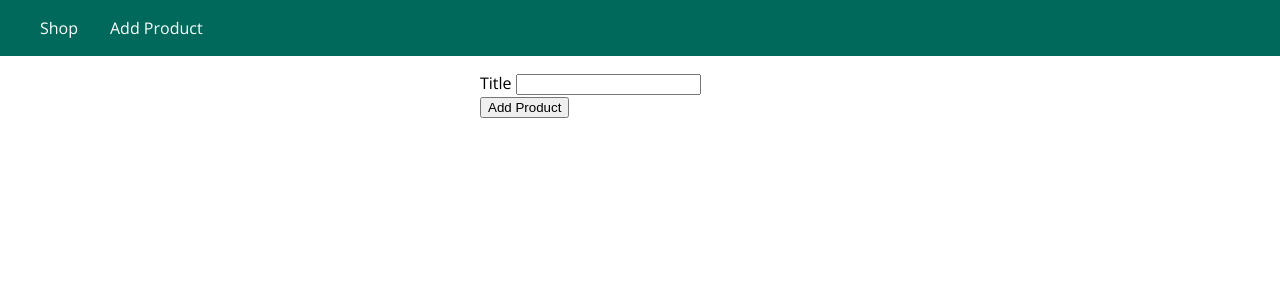
After one commit to kdenno/e-Store, a Node server app: template views/add-product.ejs in a window 1280 px wide. The commit adds this page. Shown: the top 300 px of the page. Run offline with Node 20, Linux system fonts and the light colour scheme; the template is opened without the code that fills it: most values are stand-ins (such as "Sample title", 1, 10 or a date in 2020).

Commit message:
templating engines, ejs, dynamic data rendering

```diff
--- a/app.js
+++ b/app.js
@@ -12,6 +12,11 @@ const shopRoutes = require('./routes/shop');
 // execute express coz the express package returns a function
 const app = express();
 
+// declare view engine
+app.set('view engine', 'ejs');
+// location of views
+app.set('views', 'views');
+
 // by default, response from express is not parsed so use middleware and parse all responses
 app.use(bodyParser.urlencoded({extended: false}));
 // allow access to static files
@@ -24,7 +29,7 @@ app.use(shopRoutes);
 
 // add middleware for 404
 app.use((req, res, next) =>{
-    res.status(404).sendFile(path.join(__dirname, 'views', '404.html'));
+    res.status(404).render('404', {pageTitle: 'Page Not Found'});
 });
 
 
--- a/package.json
+++ b/package.json
@@ -22,6 +22,7 @@
   },
   "dependencies": {
     "body-parser": "^1.19.0",
+    "ejs": "^3.0.1",
     "express": "^4.17.1"
   }
 }
--- a/public/css/product.css
+++ b/public/css/product.css
@@ -4,33 +4,22 @@
     margin: auto;
 }
 
-.form-control {
-    margin: 1rem 0;
+.product-item {
+    width: 20rem;
+    max-width: 95%;
 }
 
-.form-control label,
-.form-control input {
-    display: block;
-    width: 100%;
+.product__title {
+    font-size: 1.2rem;
+    text-align: center;
 }
 
-.form-control input {
-    border: 1px solid #dbc441;
-    font: inherit;
-    border-radius: 2px;
+.product__price {
+    text-align: center;
+    color: #4d4d4d;
+    margin-bottom: 0.5rem;
 }
 
-button {
-    font: inherit;
-    border: 1px solid #3e00a1;
-    color: #3e00a1;
-    background: white;
-    border-radius: 3px;
-    cursor: pointer;
+.product__description {
+    text-align: center;
 }
-
-button:hover,
-button:active {
-    background-color: #3e00a1;
-    color: white;
-}
--- a/public/css/style.css
+++ b/public/css/style.css
@@ -1,18 +1,24 @@
+@import url('https://fonts.googleapis.com/css?family=Open+Sans:400,700');
+
+* {
+  box-sizing: border-box;
+}
 
 body {
   padding: 0;
   margin: 0;
-        font-family: sans-serif;
+  font-family: 'Open Sans', sans-serif;
 }
 
 main {
   padding: 1rem;
+  margin: auto;
 }
 
 .main-header {
   width: 100%;
   height: 3.5rem;
-        background-color: #dbc441;
+  background-color: #00695c;
   padding: 0 1.5rem;
 }
 
@@ -36,11 +42,67 @@
 
 .main-header__item a {
   text-decoration: none;
-        color: black;
+  color: white;
 }
 
 .main-header__item a:hover,
 .main-header__item a:active,
 .main-header__item a.active {
-        color: #3e00a1;
+  color: #ffeb3b;
 }
+
+.grid {
+  display: flex;
+  flex-wrap: wrap;
+  justify-content: space-around;
+  align-items: stretch;
+}
+
+.card {
+  box-shadow: 0 2px 8px rgba(0, 0, 0, 0.26);
+}
+
+.card__header,
+.card__content {
+  padding: 1rem;
+}
+
+.card__header h1,
+.card__content h1,
+.card__content h2,
+.card__content p {
+  margin: 0;
+}
+
+.card__image {
+  width: 100%;
+}
+
+.card__image img {
+  width: 100%;
+}
+
+.card__actions {
+    padding: 1rem;
+    text-align: center;
+}
+
+.card__actions button,
+.card__actions a {
+    margin: 0 0.25rem;
+}
+
+.btn {
+  font: inherit;
+  border: 1px solid #00695c;
+  color: #00695c;
+  background: white;
+  border-radius: 3px;
+  cursor: pointer;
+}
+
+.btn:hover,
+.btn:active {
+  background-color: #00695c;
+  color: white;
+}
--- a/routes/admin.js
+++ b/routes/admin.js
@@ -6,7 +6,8 @@ const rootPath = require('../helpers/path');
 const products = [];
 
 router.get('/add-product', (req, res)=>{
-    res.sendFile(path.join(rootPath, 'views', 'add-product.html'));
+    // res.sendFile(path.join(rootPath, 'views', 'add-product.html'));
+    res.render('add-product', {pageTitle: 'Add Product', path: '/admin/add-product'});
 });
 router.post('/add-product', (req, res)=>{
     console.log(req.body);
--- a/routes/shop.js
+++ b/routes/shop.js
@@ -7,8 +7,10 @@ const adminData = require('./admin');
 
 
 router.get('/', (req, res, next)=>{
-   console.log(adminData.products);
-   res.sendFile(path.join(rootPath, 'views', 'shop.html'));
+   // res.sendFile(path.join(rootPath, 'views', 'shop.html'));
+   const products = adminData.products;
+   // render and pass data into the view
+   res.render('shop', {prods: products, pageTitle: 'Shop', path: '/'});
 
 });
 
--- /dev/null
+++ b/views/add-product.ejs
@@ -0,0 +1,21 @@
+<%- include('partials/head.ejs') %>
+    <link rel="stylesheet" href="/css/product.css">
+
+
+
+</head>
+
+<body>
+    <%- include('partials/navigation.ejs') %>
+
+    <main>
+        <form class="product-form" action="/admin/add-product" method="POST">
+            <div class="form-control">
+                <label for="title">Title</label>
+                <input type="text" name="title" id="title">
+            </div>
+
+            <button type="submit">Add Product</button>
+        </form>
+    </main>
+<%- include('partials/foot.ejs') %>
--- /dev/null
+++ b/views/partials/foot.ejs
@@ -0,0 +1,3 @@
+</body>
+
+</html>
--- /dev/null
+++ b/views/partials/head.ejs
@@ -0,0 +1,9 @@
+<!DOCTYPE html>
+<html lang="en">
+
+<head>
+    <meta charset="UTF-8">
+    <meta name="viewport" content="width=device-width, initial-scale=1.0">
+    <meta http-equiv="X-UA-Compatible" content="ie=edge">
+    <title><%= pageTitle %></title>
+   <link rel="stylesheet" href="/css/style.css">
--- /dev/null
+++ b/views/partials/navigation.ejs
@@ -0,0 +1,8 @@
+<header class="main-header">
+    <nav class="main-header__nav">
+        <ul class="main-header__item-list">
+            <li class="main-header__item"><a href="/" class="<%= path === '/' ? 'active' : '' %>">Shop</a></li>
+            <li class="main-header__item"><a href="/admin/add-product" class="<%= path === '/admin/add-product' ? 'active' : '' %>">Add Product</a></li>
+        </ul>
+    </nav>
+</header>
```
Also changed, not shown: public/css/forms.css (added, +20 -0 lines), views/404.ejs (added, +9 -0 lines), views/shop.ejs (added, +40 -0 lines), 1 other file. Lines whose indentation alone changed are shown as unchanged.
